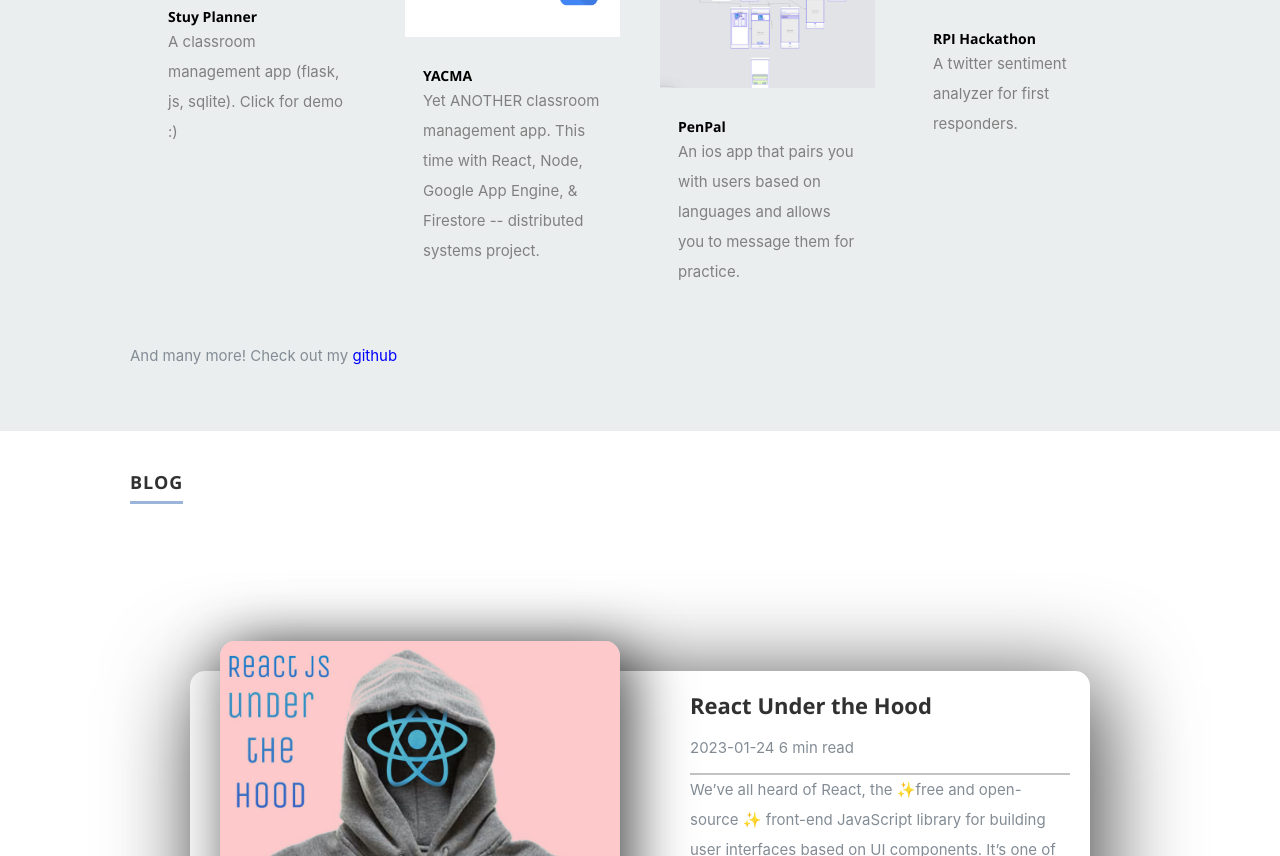
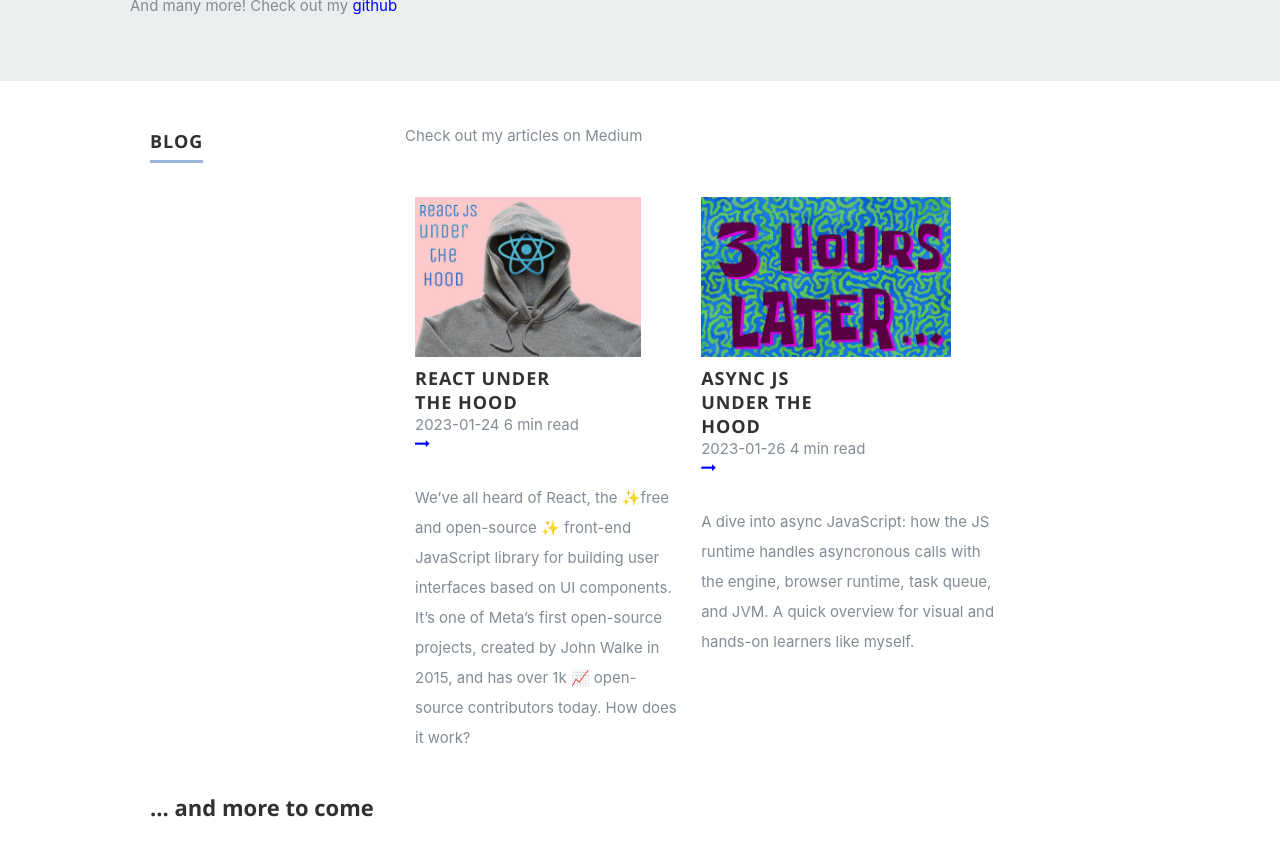
Before and after one commit to kionkina/kionkina.github.io, a React (Create React App) app: page / in a window 1280 px wide. Shown: the part 4060-4916 px from the top of the page. Built offline with nearby package versions, Linux system fonts and the light colour scheme.

Commit message:
update articles and skills

```diff
--- a/package.json
+++ b/package.json
@@ -4,12 +4,14 @@
   "homepage": "https://kionkina.github.io/",
   "private": true,
   "dependencies": {
+    "font-awesome": "^4.7.0",
     "react": "^16.6.0",
     "react-dom": "^16.6.0",
-    "react-scripts": "2.1.1"
+    "react-scripts": "2.1.1",
+    "styled-components": "^5.3.6"
   },
   "scripts": {
-    "start": "react-scripts start",
+    "start": "react-scripts --openssl-legacy-provider start",
     "build": "react-scripts build",
     "test": "react-scripts test",
     "eject": "react-scripts eject",
--- a/src/components/Blog.js
+++ b/src/components/Blog.js
@@ -1,25 +1,72 @@
 import React, { Component } from 'react';
 import "../styles.css";
-import Card from "./Card";
-import cardData from "./cardData";
-import { comment } from 'postcss-selector-parser';
+import styled from 'styled-components';
+import {cardData as articles} from './cardData';
+
+const BlogTable = styled.table`
+    margin-top: 36px;
+    overflow: scroll;
+    width: 600px;
+`;
+
+const Row = styled.tr`
+  display: contents;
+  width: 150px;
+`;
+
+const TD = styled.td`
+    padding: 10px;
+    width: 150px;
+`;
+
+const H1 = styled.h1`
+  margin-bottom: 0px;
+  width 160px;
+`;
+
+const P = styled.p`
+  width: 180px;
+`;
+
+const IMG = styled.img`
+  height: 160px;
+  max-width: none;
+;
+`;
 
 export default class Blogs extends Component {
   render() {
-    let resumeData = this.props.resumeData;
-    const cardList = cardData.map(card => <Card key={card.id} card={card} />);
+    // let resumeData = this.props.resumeData;
+    // const cardList = cardData.map(card => <Card key={card.id} card={card} />);
 
     return (
       <section  id="blog">
-         <div className="row">
-        <div className="twelve columns collapsed">
+         <div className="row education">
+        <div className="three columns header-col" >
           <h1><span>Blog</span></h1>
-</div>
+          </div>
 
+        <div className="nine columns main-col">
+          <p> Check out my articles on Medium </p>
+        <BlogTable>
 
-            <div>{cardList}</div>
+          {articles.map((article, i) => {
+            return (
+              <Row>
+            <TD>
+              <IMG src={article.image}></IMG> <br/>
+          <H1> {article.title} </H1>
+          <P style={{lineHeight: "normal"}}>  {article.descr}  <a href={article.link} target="none">  <i className={"fa fa-long-arrow-right"} /> </a> </P>
+          <p>  {article.text} </p>
+            </TD>
+
+          </Row>
+            )
+          })}
+          </BlogTable>
+        </div>
+            <h3 style={{padding: "20px"}}> ... and more to come</h3>
             </div>
-            <h3 style={{padding: "20px"}}> ... and more to come</h3>
       </section>
     );
 
--- a/src/components/Card.js
+++ /dev/null
@@ -1,25 +0,0 @@
-import React from "react";
-
-import Background from "./Background";
-import CardIcon from "./CardIcon";
-
-const Card = props => (
-  <div>
-    <Background />
-    <div className="card">
-      <div className="thumbnail">
-        <img className="left" src={props.card.image} alt="" />
-      </div>
-      <div className="right">
-        <h3>{props.card.title}</h3>
-        {props.card.descr}
-        <div className="separator" />
-        <p>{props.card.text} <a href= {props.card.link} target="none"> Read </a> </p>
-
-      </div>
-      <CardIcon />
-    </div>
-  </div>
-);
-
-export default Card;
--- a/src/components/CardIcon.js
+++ /dev/null
@@ -1,9 +0,0 @@
-import React from "react";
-
-const CardIcon = () => (
-  <div>
-
-  </div>
-);
-
-export default CardIcon;
--- a/src/components/Resume.js
+++ b/src/components/Resume.js
@@ -73,7 +73,9 @@
                {resumeData.skillsDescription}
                </p>
 
-   				<div className="bars">
+   				<div className="bars" style={{
+    height: "400px", overflow: "scroll"
+}}>
 
    				   <ul className="skills">
                 {
--- a/src/components/cardData.js
+++ b/src/components/cardData.js
@@ -1,4 +1,4 @@
-const cardData = [
+export const cardData = [
     {
       id: 1,
       title: "React Under the Hood",
--- a/src/resumeData.js
+++ b/src/resumeData.js
@@ -14,7 +14,7 @@
         },
         {
           "name":"github",
-          "url":"http://github.com/kionkina6",
+          "url":"http://github.com/kionkina",
           "className":"fa fa-github"
         },
         {
```
Also changed, not shown: public/images/blog2-2.jpg, 1 other file (tests, documents, lock files or other folders).
